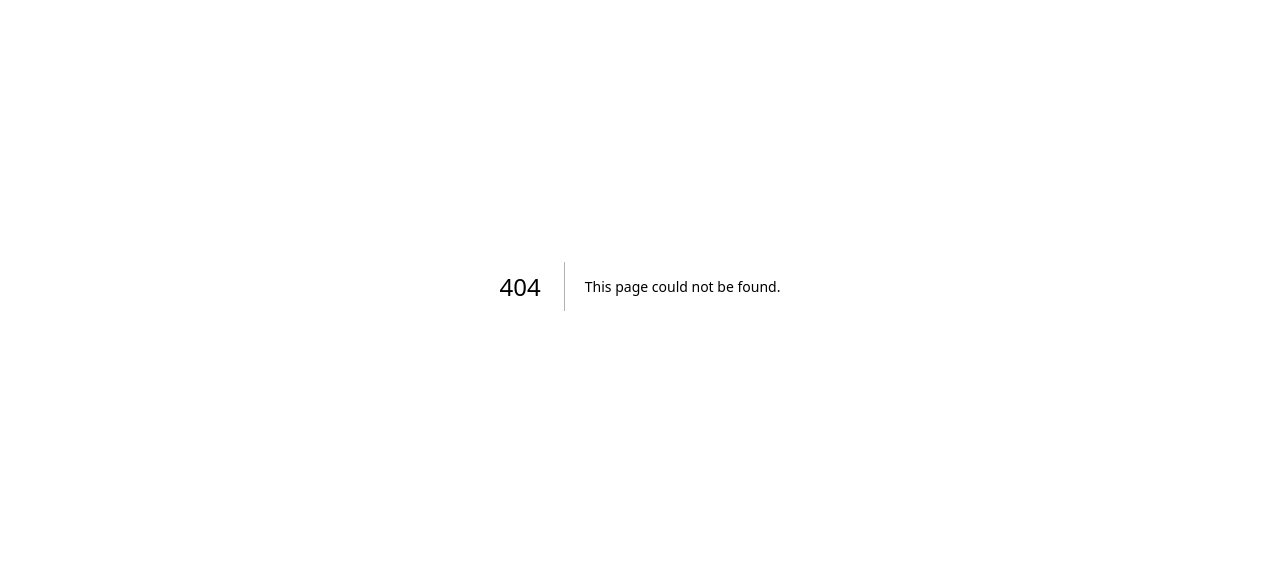
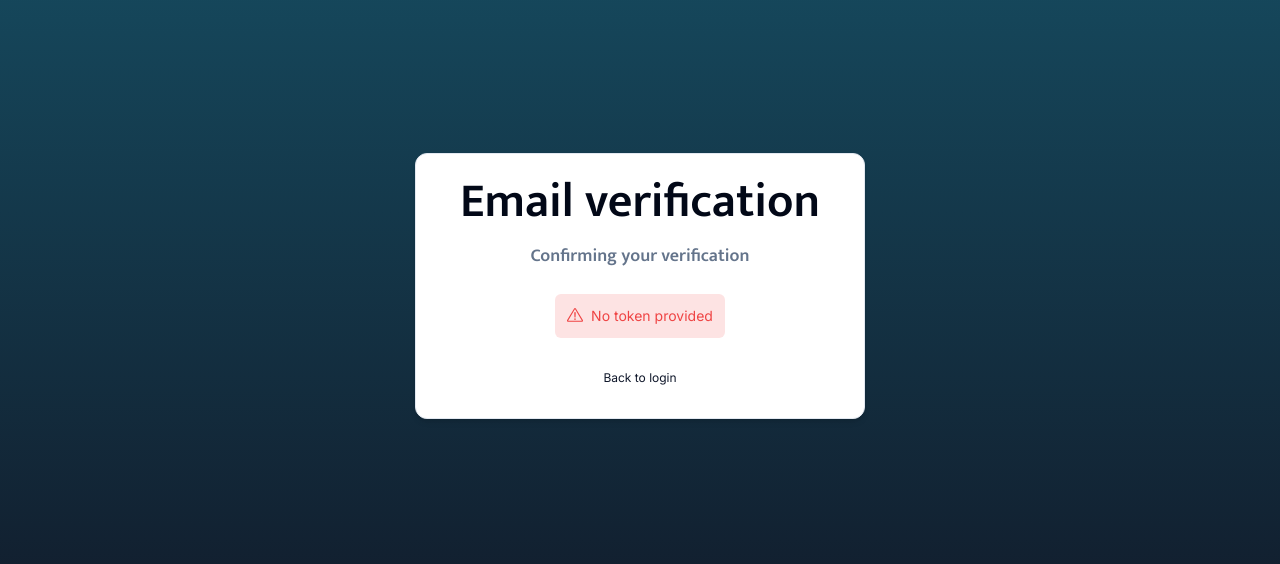
Before and after one commit to Zanges/raid-signup, a Next.js app: page /auth/verify in a window 1280 px wide. Before the commit this address had no page. Shown: the part 114-678 px from the top of the page. Built offline with nearby package versions, Linux system fonts and the light colour scheme; no server answers.

Commit message:
Add email verification functionality

```diff
--- /dev/null
+++ b/actions/verify.ts
@@ -0,0 +1,37 @@
+"use server";
+
+import { db } from "@/lib/db";
+import { getUserByEmail } from "@/data/user";
+import { getVerificationTokenByToken } from "@/data/verification-token";
+
+export async function verifyToken(token: string) {
+  const existingToken = await getVerificationTokenByToken(token);
+
+  if (!existingToken) {
+    return { error: "Token does not exist" };
+  }
+
+  const hasExpired = new Date(existingToken.expires) < new Date();
+
+  if (hasExpired) {
+    return { error: "Token has expired" };
+  }
+
+  const existingUser = await getUserByEmail(existingToken.email);
+
+  if (!existingUser) {
+    return { error: "Email does not exist" };
+  }
+
+  await db.user.update({
+    where: { id: existingUser.id },
+    data: {
+      emailVerified: new Date(),
+      email: existingToken.email
+    }
+  });
+
+  await db.verificationToken.delete({ where: { id: existingToken.id } });
+
+  return { success: "Email verified" };
+}
--- /dev/null
+++ b/app/auth/verify/page.tsx
@@ -0,0 +1,7 @@
+import VerificationForm from "@/components/auth/verification-form";
+
+export default function VerifyPage() {
+  return (
+    <VerificationForm />
+  );
+}
--- a/components/auth/card-wrapper.tsx
+++ b/components/auth/card-wrapper.tsx
@@ -28,7 +28,7 @@
   showSocial = false,
 }: CardWrapperProps) {
   return (
-    <Card className="w-[400px] shadow-md">
+    <Card className="w-[450px] shadow-md">
       <CardHeader>
         <Header mainLabel={headerMainLabel} subLabel={headerSubLabel} />
       </CardHeader>
--- /dev/null
+++ b/components/auth/verification-form.tsx
@@ -0,0 +1,56 @@
+"use client";
+
+import { BeatLoader } from "react-spinners";
+import { useSearchParams } from "next/navigation";
+import { useCallback, useEffect, useState } from "react";
+
+import { CardWrapper } from "@/components/auth/card-wrapper";
+import { verifyToken } from "@/actions/verify";
+import { FormError } from "@/components/form-error";
+import { FormSuccess } from "@/components/form-success";
+
+export default function VerificationForm() {
+  const [error, setError] = useState<string | undefined>("");
+  const [success, setSuccess] = useState<string | undefined>("");
+
+  const searchParams = useSearchParams();
+
+  const token = searchParams.get("token");
+
+  const onSubmit = useCallback(() => {
+    if (!token) {
+      setError("No token provided");
+      return;
+    }
+
+    verifyToken(token)
+      .then((data) => {
+        setError(data?.error);
+        setSuccess(data?.success);
+      })
+      .catch(() => {
+        setError("Something went wrong");
+      });
+  }, [token]);
+
+  useEffect(() => {
+    onSubmit();
+  }, [onSubmit]);
+
+  return (
+    <CardWrapper
+      headerMainLabel="Email verification"
+      headerSubLabel="Confirming your verification"
+      backButtonHref="/auth/login"
+      backButtonLabel="Back to login"
+    >
+      <div className="flex items-center w-full justify-center">
+        {!success && !error &&
+          (<BeatLoader />
+        )}
+        <FormError errorMessage={error} />
+        <FormSuccess successMessage={success} />
+      </div>
+    </CardWrapper>
+  );
+}
--- a/package.json
+++ b/package.json
@@ -28,6 +28,7 @@
     "react-dom": "^18",
     "react-hook-form": "^7.49.3",
     "react-icons": "^5.0.1",
+    "react-spinners": "^0.13.8",
     "resend": "^3.0.0",
     "tailwind-merge": "^2.2.0",
     "tailwindcss-animate": "^1.0.7",
--- a/routes.ts
+++ b/routes.ts
@@ -1,5 +1,6 @@
 export const puplicRoutes = [
   "/",
+  "/auth/verify",
 ];
 
 export const authRoutes = [
```
Also changed, not shown: 1 other file (tests, documents, lock files or other folders).
